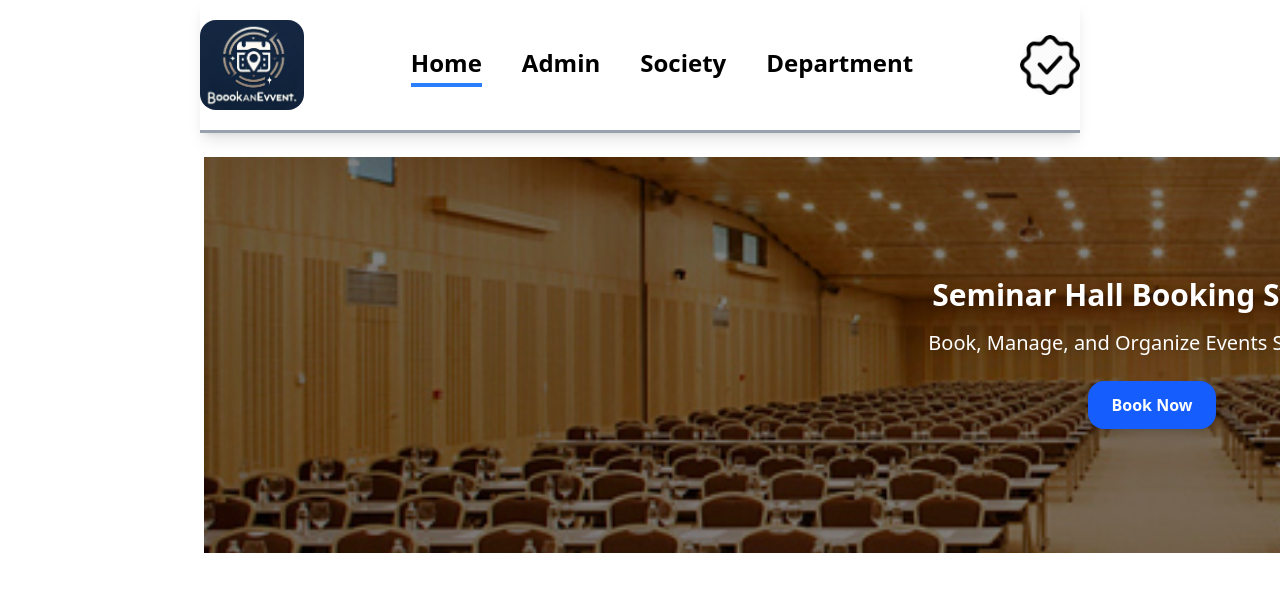
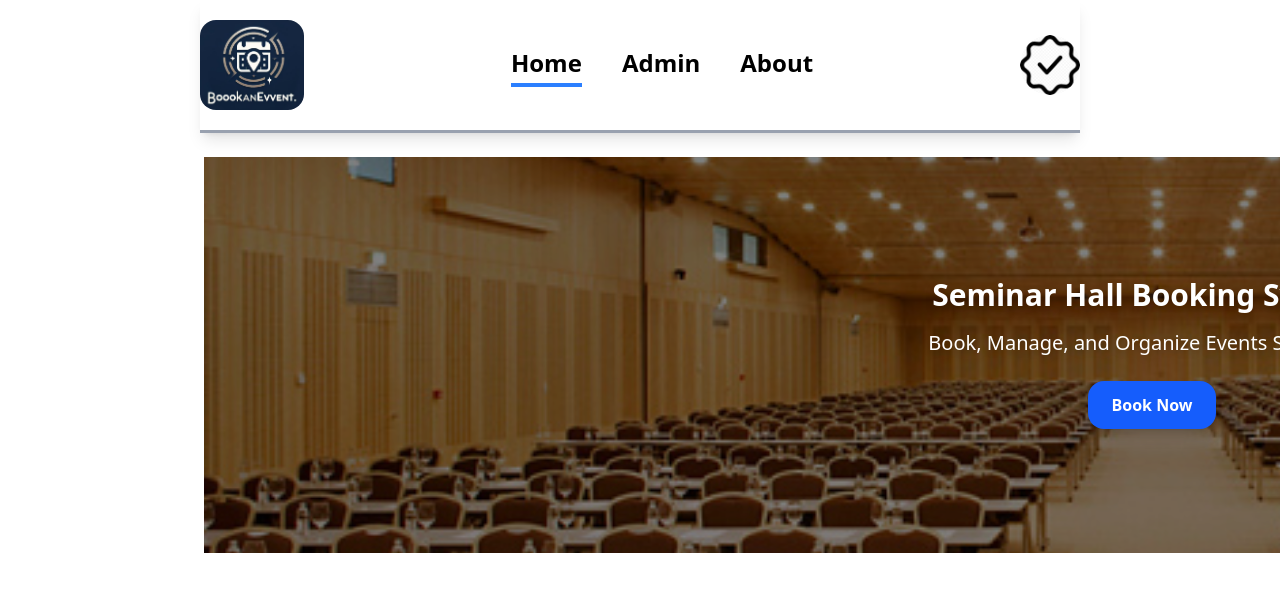
Before and after one commit to JagratiSharma16/BookingApp, a React (Vite) app in the folder BookHall/: page / in a window 1280 px wide. Shown: the top 592 px of the page. Built offline with nearby package versions, Linux system fonts and the light colour scheme.

Commit message:
Navbar updated

```diff
--- a/BookHall/src/components/Navbar.jsx
+++ b/BookHall/src/components/Navbar.jsx
@@ -9,7 +9,7 @@ const Navbar = () => {
                 <div>
                     <div className="flex items-center justify-between text-5m py-5 mb-5 border-b-3 border-b-gray-400 ml-50 mr-50  shadow-lg">
                         <img className="w-26 rounded-2xl cursor-pointer" src={assets.Booklogo} alt="image" />
-                        <ul className="hidden md:flex items-start gap-10 font-bold text-2xl">
+                        <ul className="hidden md:flex items-start gap-10 font-bold xl:text-2xl 2xl:text-4xl">
                             <NavLink to="/">
                                 <li className="py-1">Home</li>
                                 <hr className="border-none outline-none h-1 bg-blue-500 w-5/5 m-auto hidden" />
@@ -18,12 +18,8 @@ const Navbar = () => {
                                 <li className="py-1">Admin</li>
                                 <hr className="border-none outline-none h-1 bg-blue-500 w-5/5 m-auto hidden" />
                             </NavLink>
-                            <NavLink to="/society">
-                                <li className="py-1">Society</li>
-                                <hr className="border-none outline-none h-1 bg-blue-500 w-5/5 m-auto hidden" />
-                            </NavLink>
-                            <NavLink to="/Departmemt">
-                                <li className="py-1">Department</li>
+                            <NavLink to="/about">
+                                <li className="py-1">About</li>
                                 <hr className="border-none outline-none h-1 bg-blue-500 w-5/5 m-auto hidden" />
                             </NavLink>
                         </ul>
```
